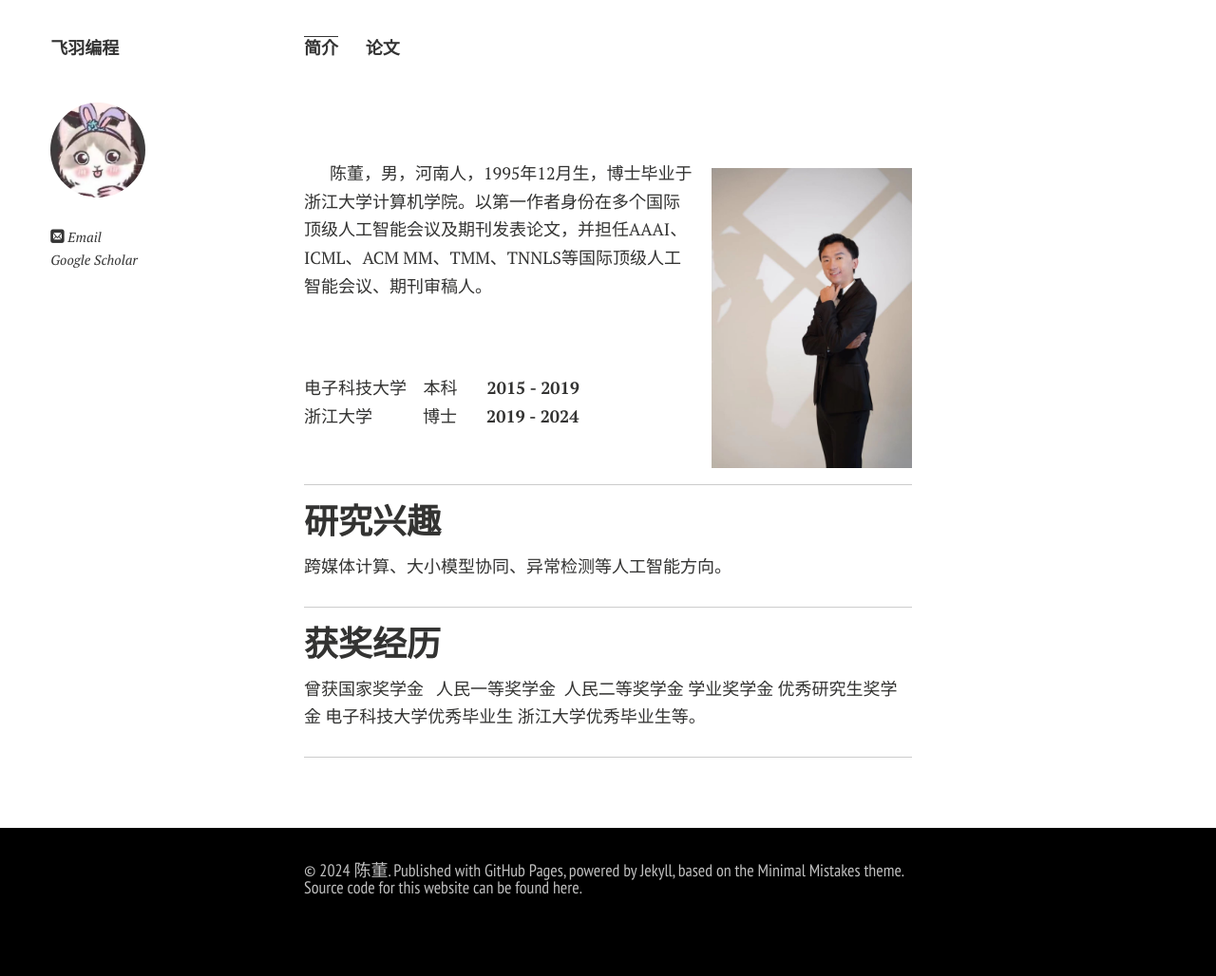
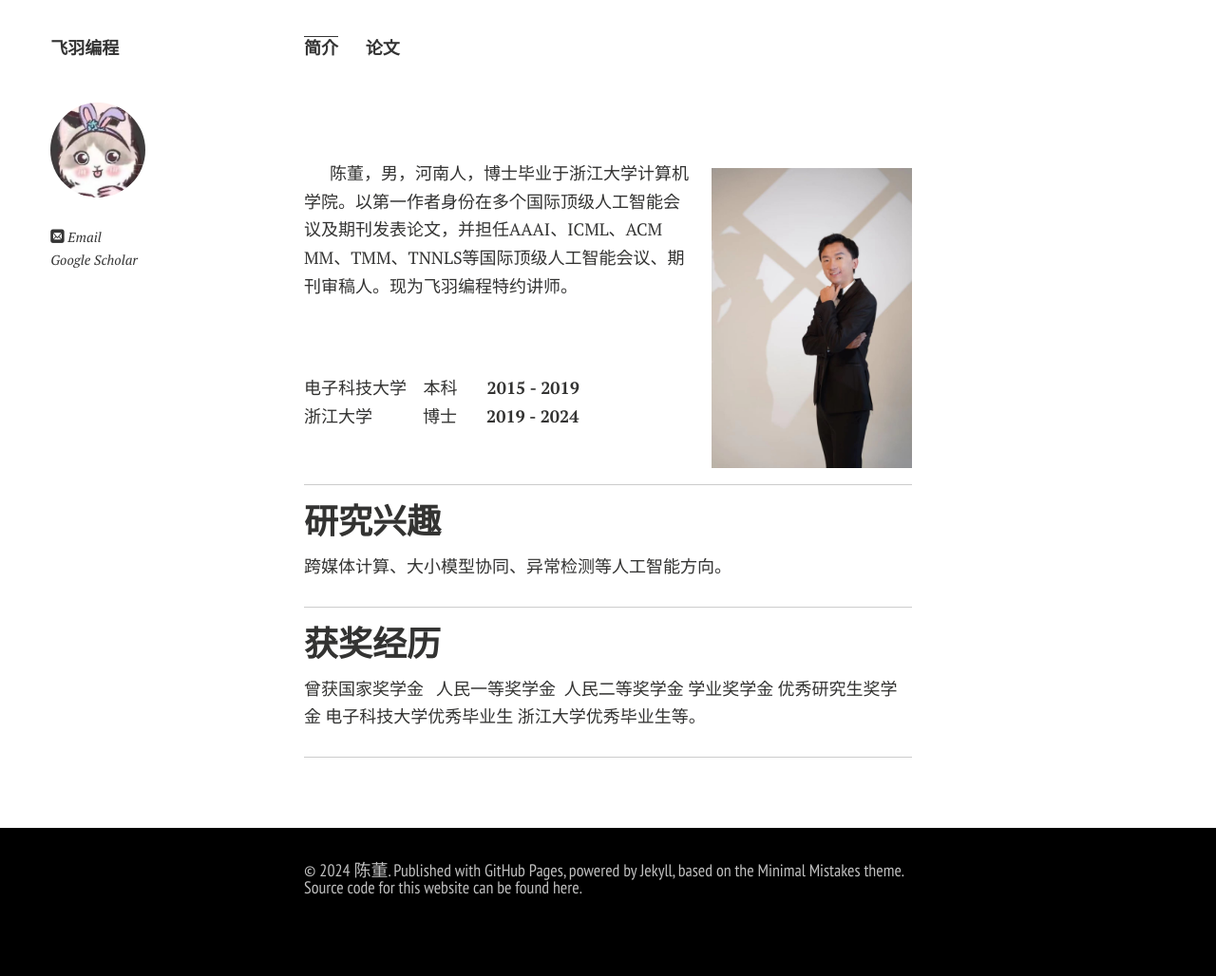
Before and after one commit to Anfeather/Anfeather.github.io, a Jekyll site: the page built from index.md, in a window 1280 px wide. Shown: the whole page at 95% size. Built offline with Jekyll 4.4.1, drawn with Linux system fonts in a browser that asks for light colours; nearby versions of some CDN libraries; comment, search, counter and statistics services are not loaded; a style sheet for code colours, icons or effects is not loaded; our own code applies the rules of GitHub Pages for plain Markdown files.

Commit message:
Update index.md

```diff
--- a/index.md
+++ b/index.md
@@ -6,7 +6,7 @@ layout: page
 
 <img src="https://anfeather.github.io/chendong.jpg" class="floatpic" width="340" height="500">
 
-陈董，男，河南人，1995年12月生，博士毕业于浙江大学计算机学院。以第一作者身份在多个国际顶级人工智能会议及期刊发表论文，并担任AAAI、ICML、ACM MM、TMM、TNNLS等国际顶级人工智能会议、期刊审稿人。
+陈董，男，河南人，博士毕业于浙江大学计算机学院。以第一作者身份在多个国际顶级人工智能会议及期刊发表论文，并担任AAAI、ICML、ACM MM、TMM、TNNLS等国际顶级人工智能会议、期刊审稿人。现为飞羽编程特约讲师。
 
 
 ## &nbsp;
```
